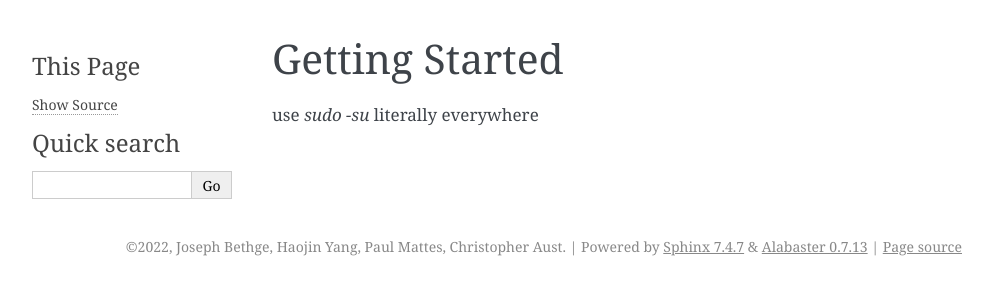
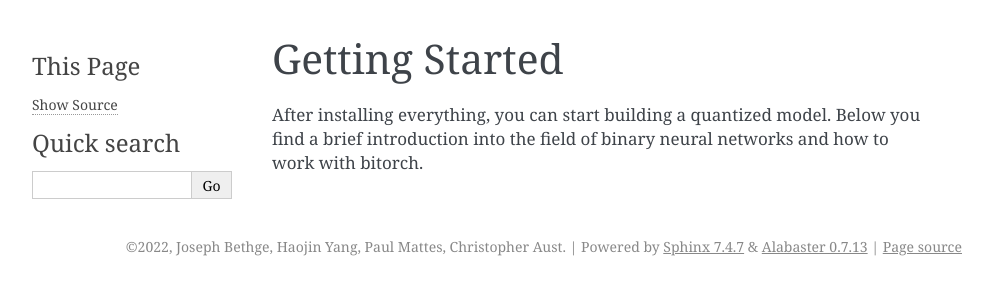
Before and after one commit to hpi-xnor/bitorch, a Sphinx documentation site: the page built from docs/source/getting_started.rst, in a window 1280 px wide. Shown: the top 300 px of the page, without its empty margins (148-1141 px from the left). Built offline with Sphinx 7.4.7, drawn with Linux system fonts in a browser that asks for light colours; pages that are not in the unit, such as notebooks, are missing from menus.

Commit message:
added notebook to docs

```diff
--- a/docs/source/_templates/module.rst
+++ b/docs/source/_templates/module.rst
@@ -33,7 +33,6 @@
 
    .. autosummary::
       :template: class.rst
-      :nosignatures:
    {% for item in classes %}
       {{ item }}
    {%- endfor %}
--- a/docs/source/conf.py
+++ b/docs/source/conf.py
@@ -40,6 +40,8 @@
     'sphinx.ext.viewcode',
     'sphinx.ext.githubpages',
     'sphinx.ext.napoleon',
+    'nbsphinx',
+    'nbsphinx_link',
 ]
 
 # Add any paths that contain templates here, relative to this directory.
--- a/docs/source/getting_started.rst
+++ b/docs/source/getting_started.rst
@@ -6,4 +6,9 @@
 Getting Started
 ===================================
 
-use `sudo -su` literally everywhere
+After installing everything, you can start building a quantized model. Below you find a brief introduction into the field
+of binary neural networks and how to work with bitorch.
+
+.. toctree::
+   :maxdepth: 2
+   :caption: Contents:
--- a/docs/source/index.rst
+++ b/docs/source/index.rst
@@ -18,12 +18,15 @@
 
 All changes are tracked in the [changelog](CHANGELOG.md).
 
+
+
 .. toctree::
    :maxdepth: 4
    :caption: Contents:
 
    installation
-   getting_started
+   build_docs
+   Introduction_to_Bitorch
    documentation
 
 
--- a/requirements-dev.txt
+++ b/requirements-dev.txt
@@ -5,3 +5,6 @@
 pytest
 sphinx
 twine
+nbsphinx
+myst-nb
+nbsphinx-link
```
Also changed, not shown: docs/source/build_docs.rst (added, +16 -0 lines), 1 other file.
